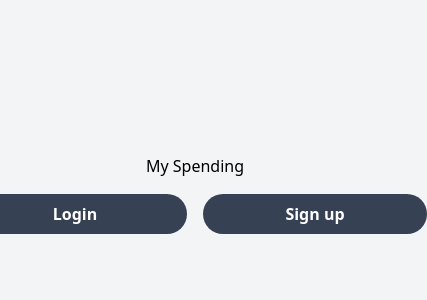
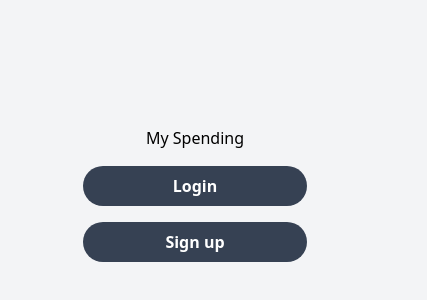
Before and after one commit to ColinBertin/my-spending, a Next.js app: page / in a window 390 px wide. Shown: the part 228-528 px from the top of the page, 427 px wide, since content can reach past the window. Built offline with nearby package versions, Linux system fonts and the light colour scheme.

Commit message:
fix position btns

```diff
--- a/app/page.tsx
+++ b/app/page.tsx
@@ -4,7 +4,7 @@
   return (
     <div className="h-full flex flex-col justify-center items-center gap-4">
       <h1>My Spending</h1>
-      <div className="flex justify-center gap-4">
+      <div className="flex flex-col md:flex-row justify-center gap-4">
         <Link
           className="bg-gray-700 hover:bg-gray-500 text-white text-center font-semibold py-2 px-4 rounded-3xl self-center w-56 sm:w-36"
           href="/login"
```
